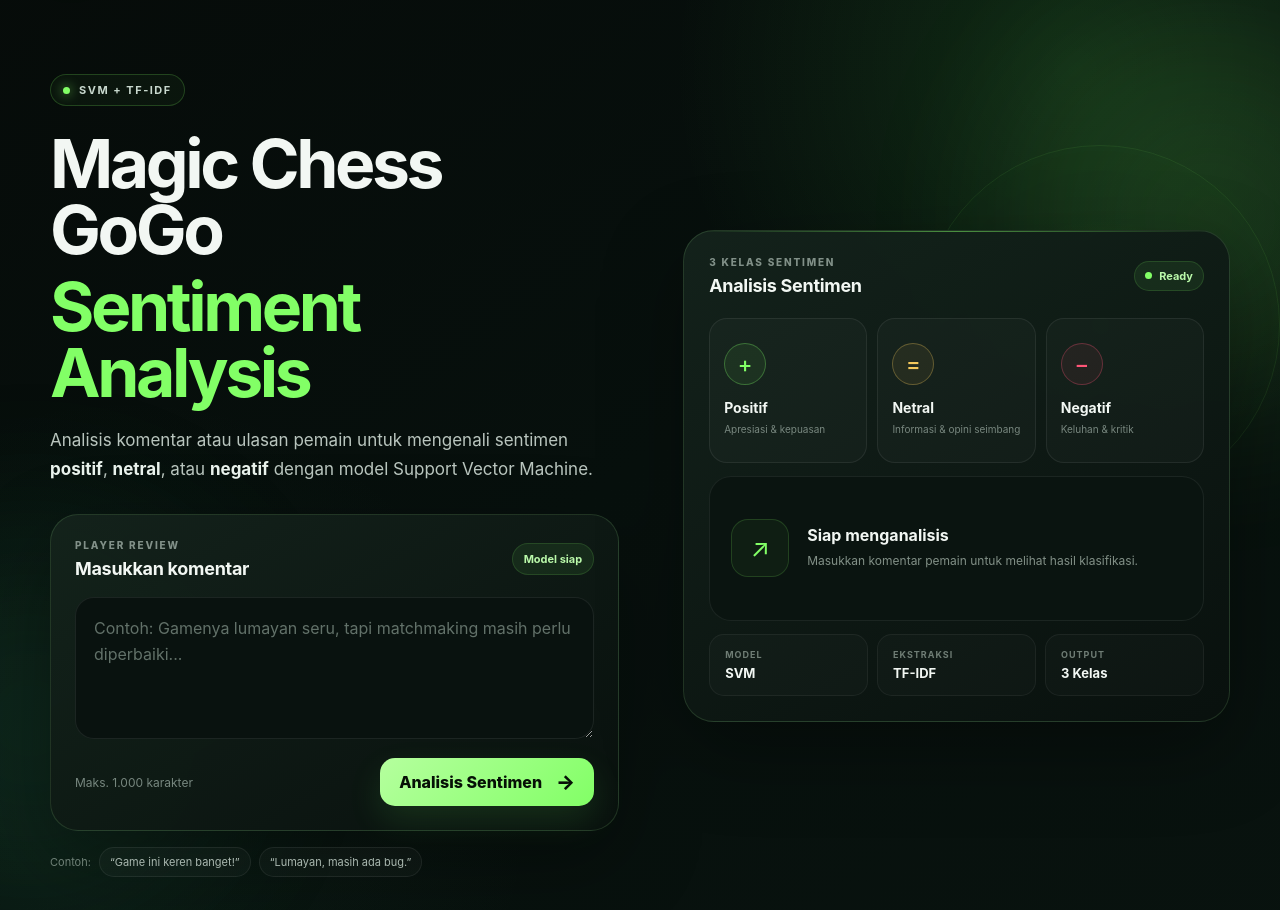
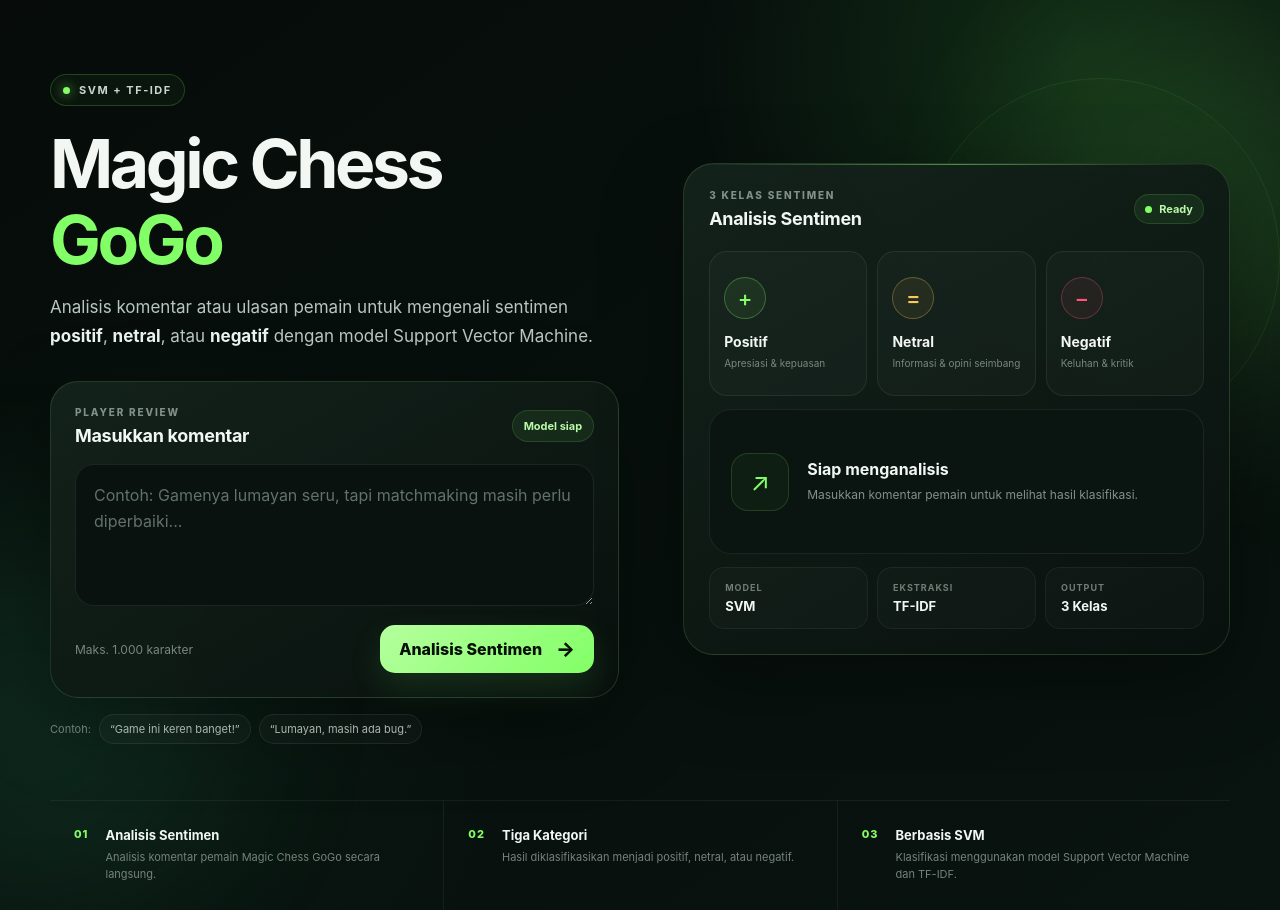
Before and after one commit to deployflask/mcgogo, a Flask app: page / in a window 1280 px wide. Shown: the part 82-992 px from the top of the page. Run offline with Flask 3, Linux system fonts and the light colour scheme; parts of the project's set-up code (start-up, migrations or seed data) failed here and were passed over.

Commit message:
Update index.html

```diff
--- a/templates/index.html
+++ b/templates/index.html
@@ -35,8 +35,8 @@
                 </div>
 
                 <h1>
-                    Magic Chess GoGo
-                    <span>Sentiment Analysis</span>
+                    Magic Chess
+                    <span>GoGo</span>
                 </h1>
 
                 <p class="hero-description">
```
